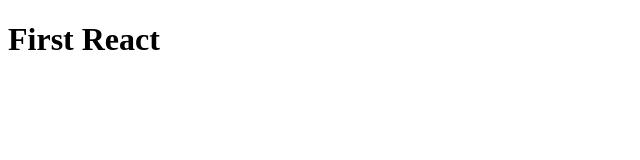
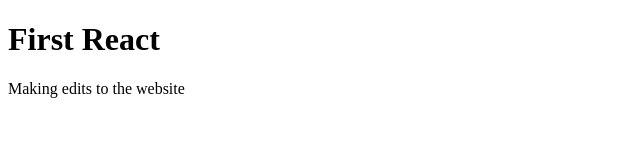
Before and after one commit to alserembani94/my-first-react.github.io, a plain HTML site: page index.html in a window 1280 px wide. Shown: the whole page, without its empty margins (0-640 px from the left). Drawn offline with Linux system fonts and the light colour scheme.

Commit message:
Second Commit

```diff
--- a/index.html
+++ b/index.html
@@ -7,6 +7,7 @@
 
 <body>
   <h1>First React</h1>
+  <p>Making edits to the website</p>
   <div id="firstPlace">
     <ul>
     </ul>
```
